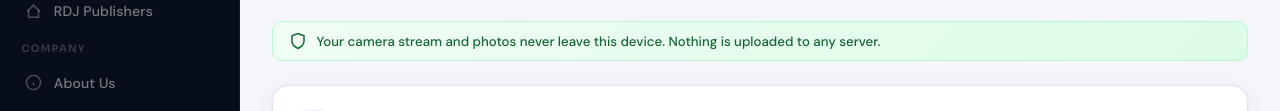
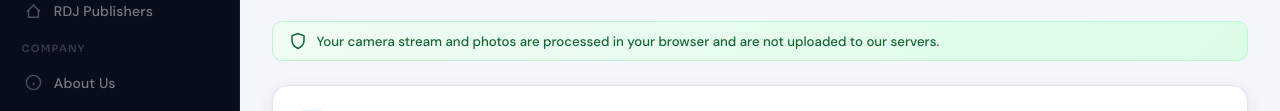
Before and after one commit to rdjpublishers/grid_cam, a plain HTML site: page index.html in a window 1280 px wide. Shown: the part 177-288 px from the top of the page. Drawn offline with Linux system fonts and the light colour scheme.

Commit message:
Add files via upload

```diff
--- a/index.html
+++ b/index.html
@@ -944,7 +944,7 @@ input:focus, textarea:focus { outline: none; border-color: var(--accent); box-sh
 
       <div class="privacy-notice">
         <svg width="18" height="18" fill="none" stroke="#166534" stroke-width="2" viewBox="0 0 24 24"><path d="M12 22s8-4 8-10V5l-8-3-8 3v7c0 6 8 10 8 10z"/></svg>
-        Your camera stream and photos never leave this device. Nothing is uploaded to any server.
+        Your camera stream and photos are processed in your browser and are not uploaded to our servers.
       </div>
 
       <div class="panel">
```
